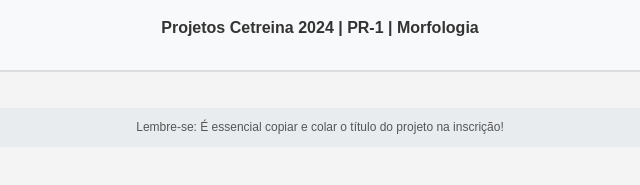
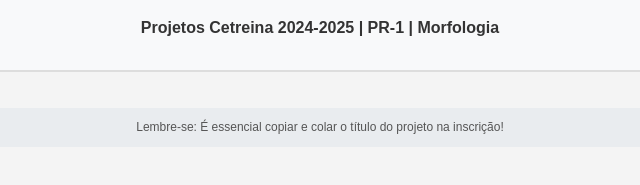
Before and after one commit to proiniciar/Morfologia_Cetreina, a plain HTML site: page index.html in a window 1280 px wide. Shown: the part 323-508 px from the top of the page, 320-960 px from the left. Drawn offline with Linux system fonts and the light colour scheme.

Commit message:
index.html

```diff
--- a/index.html
+++ b/index.html
@@ -115,7 +115,7 @@
 <body>
     <div class="header">
         <img src="https://proiniciar.uerj.br/pluginfile.php/1/theme_adaptable/logo/1709829991/Daiaie%20Coordenadoria%20de%20Inicia%C3%A7%C3%A3o%20COR.png" alt="Logo">
-        <h1>Projetos Cetreina 2024 | PR-1 | Morfologia</h1>
+        <h1>Projetos Cetreina 2024-2025 | PR-1 | Morfologia</h1>
     </div>
 
     <div class="back-button">
```
